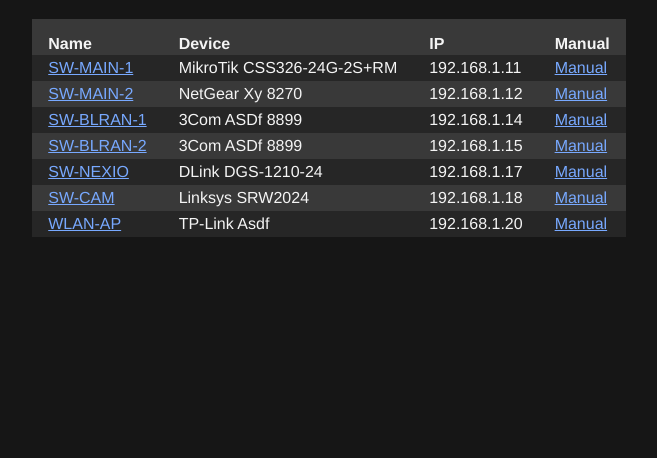
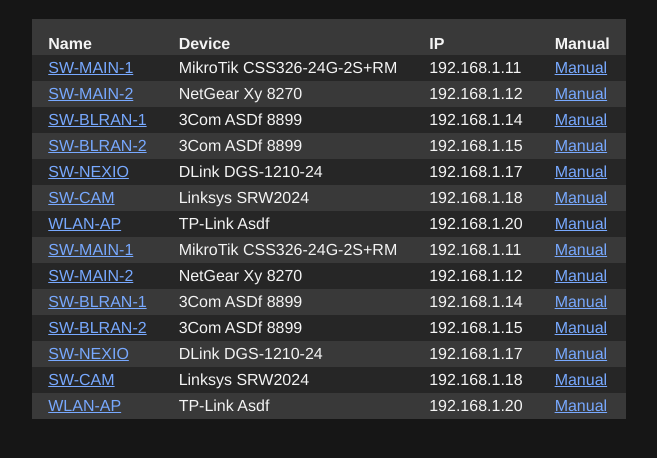
Before and after one commit to BSStudio/admin-page, a plain HTML site: page index.html in a window 1280 px wide. Shown: the part 152-610 px from the top of the page, without its empty margins (311-968 px from the left). Drawn offline with Linux system fonts and the light colour scheme.

Commit message:
add devices from json

```diff
--- /dev/null
+++ b/devices.json
@@ -0,0 +1,51 @@
+[
+  {
+    "id": "SW-MAIN-1",
+    "url": "http://192.168.1.11",
+    "name":"MikroTik CSS326-24G-2S+RM",
+    "ip": "192.168.1.11",
+    "manualUrl": "https://docs.com"
+  },
+  {
+    "id": "SW-MAIN-2",
+    "url": "http://192.168.1.12",
+    "name": "NetGear Xy 8270",
+    "ip": "192.168.1.12",
+    "manualUrl": "https://docs.com"
+  },
+  {
+    "id": "SW-BLRAN-1",
+    "url": "http://192.168.1.14",
+    "name": "3Com ASDf 8899",
+    "ip": "192.168.1.14",
+    "manualUrl": "https://docs.com"
+  },
+  {
+    "id": "SW-BLRAN-2",
+    "url": "http://192.168.1.15",
+    "name": "3Com ASDf 8899",
+    "ip": "192.168.1.15",
+    "manualUrl": "https://docs.com"
+  },
+  {
+    "id": "SW-NEXIO",
+    "url": "http://192.168.1.17",
+    "name": "DLink DGS-1210-24",
+    "ip": "192.168.1.17",
+    "manualUrl": "https://docs.com"
+  },
+  {
+    "id": "SW-CAM",
+    "url": "http://192.168.1.18",
+    "name": "Linksys SRW2024",
+    "ip": "192.168.1.18",
+    "manualUrl": "https://docs.com"
+  },
+  {
+    "id": "WLAN-AP",
+    "url": "http://192.168.1.20",
+    "name": "TP-Link Asdf",
+    "ip": "192.168.1.20",
+    "manualUrl": "https://docs.com"
+  }
+]
--- a/index.html
+++ b/index.html
@@ -19,7 +19,7 @@
         <th>Manual</th>
     </tr>
     </thead>
-    <tbody>
+    <tbody id="device-management-table">
     <tr>
         <td><a href="http://192.168.1.11">SW-MAIN-1</a></td>
         <td>MikroTik CSS326-24G-2S+RM</td>
@@ -65,4 +65,5 @@
     </tbody>
 </table>
 </body>
+<script src="index.js" async></script>
 </html>
--- /dev/null
+++ b/index.js
@@ -0,0 +1,39 @@
+function createRow({id, url, name, ip, manualUrl}) {
+    const row = document.createElement('tr');
+
+    const anchor1 = document.createElement('a')
+    anchor1.text = id
+    anchor1.href = url
+    const data1 = document.createElement('td')
+    data1.appendChild(anchor1)
+    row.appendChild(data1)
+
+    const data2 = document.createElement('td')
+    data2.append(name)
+    row.appendChild(data2)
+
+    const data3 = document.createElement('td')
+    data3.append(ip)
+    row.appendChild(data3)
+
+    const anchor2 = document.createElement('a')
+    anchor2.href = manualUrl
+    anchor2.text = 'Manual'
+    const data4 = document.createElement('td')
+    data4.appendChild(anchor2)
+    row.appendChild(data4)
+
+    return row
+}
+
+const tbody = document.getElementById("device-management-table");
+fetch('./devices.json')
+    .then(response => response.json())
+    .then(devices => devices
+        .map(device => createRow(device))
+    )
+    .then(rows => {
+        const fragment = document.createDocumentFragment();
+        rows.forEach(row => fragment.appendChild(row))
+        tbody.appendChild(fragment)
+    })
```
